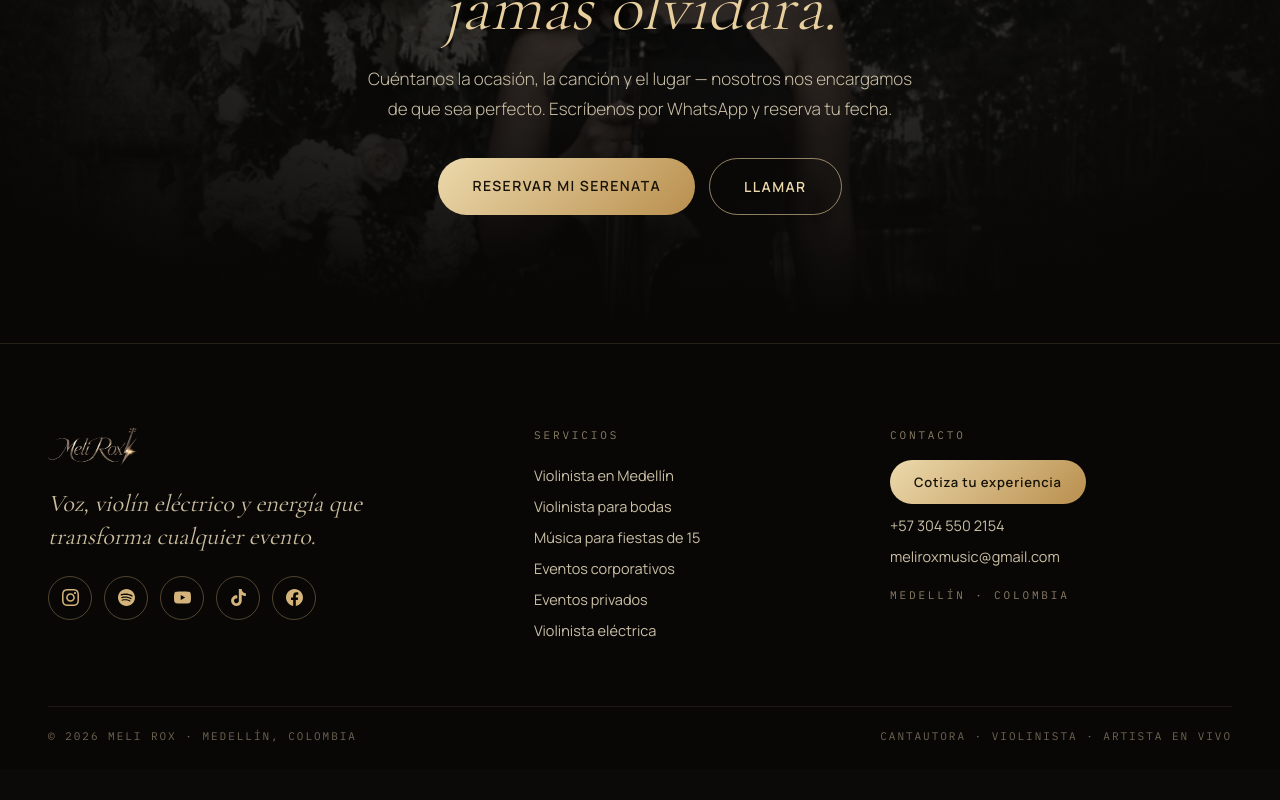
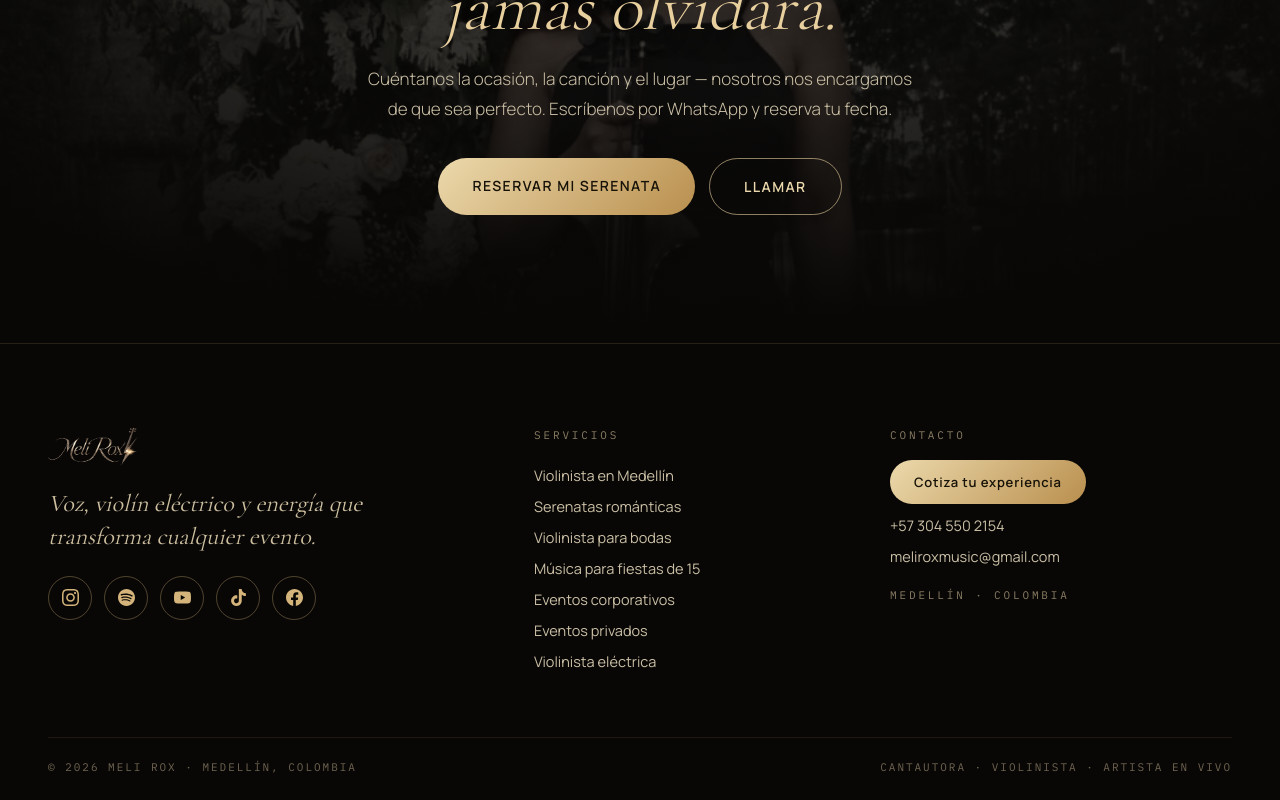
Before and after one commit to alexktaylor/MeliRox, a Next.js app: page /serenata in a window 1280 px wide. Shown: the part 7691-8491 px from the top of the page. Before the commit the page ends 8460 px from the top, so only its background shows below. Built offline with nearby package versions, Linux system fonts and the light colour scheme.

Commit message:
Add Serenatas to Eventos nav dropdown (all pages) + footer — internal links + organic discoverability

```diff
--- a/app/components/Footer.tsx
+++ b/app/components/Footer.tsx
@@ -10,6 +10,7 @@ const WA =
 
 const SERVICES: { href: string; es: string; en: string }[] = [
   { href: "/violinista-medellin", es: "Violinista en Medellín", en: "Violinist in Medellín" },
+  { href: "/serenata", es: "Serenatas románticas", en: "Romantic serenades" },
   { href: "/violinista-para-bodas-medellin", es: "Violinista para bodas", en: "Violinist for weddings" },
   { href: "/musica-para-fiestas-de-15-medellin", es: "Música para fiestas de 15", en: "Music for quinceañeras" },
   { href: "/musica-eventos-corporativos-medellin", es: "Eventos corporativos", en: "Corporate events" },
--- a/app/components/serviceLinks.ts
+++ b/app/components/serviceLinks.ts
@@ -2,6 +2,7 @@
 export type ServiceLink = { href: string; es: string; en: string };
 
 export const SERVICE_LINKS: ServiceLink[] = [
+  { href: "/serenata", es: "Serenatas", en: "Serenades" },
   { href: "/violinista-para-bodas-medellin", es: "Bodas", en: "Weddings" },
   { href: "/musica-para-fiestas-de-15-medellin", es: "Fiestas de 15", en: "Quinceañeras" },
   { href: "/musica-eventos-corporativos-medellin", es: "Eventos corporativos", en: "Corporate events" },
```
